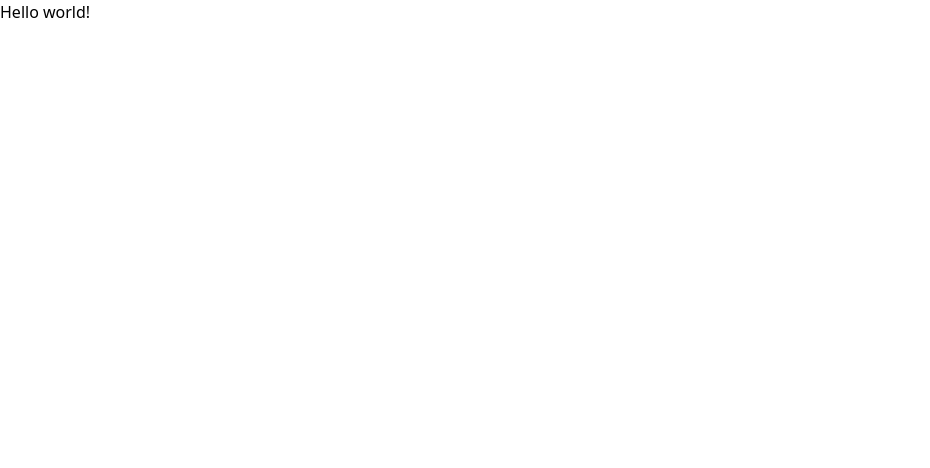
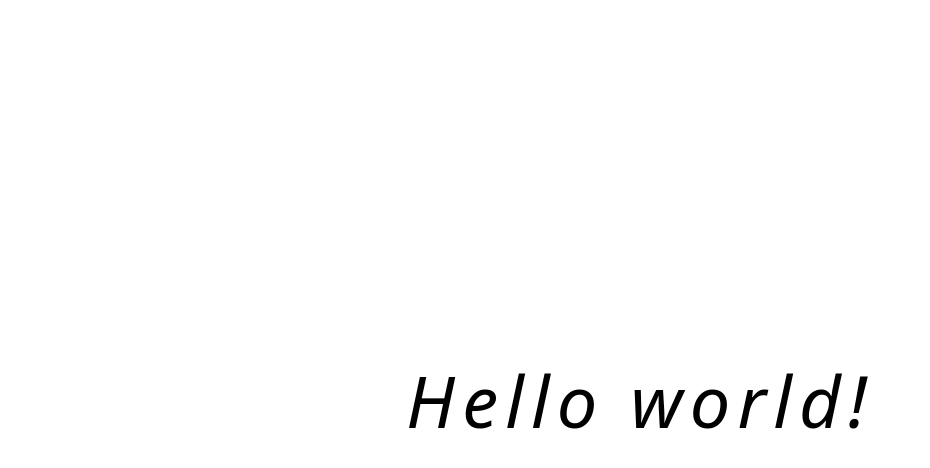
Before and after one commit to aidoskanapyanov/microsoft-todo-clone, a React (Vite) app in the folder client/: page / in a window 1280 px wide. Shown: the top 468 px of the page, without its empty margins (0-930 px from the left). Built offline with nearby package versions, Linux system fonts and the light colour scheme.

Commit message:
Configure paths resolution

```diff
--- a/client/package.json
+++ b/client/package.json
@@ -17,7 +17,8 @@
     "react-dom": "^18.2.0",
     "react-router-dom": "^6.13.0",
     "tailwind-merge": "^1.13.2",
-    "tailwindcss-animate": "^1.0.6"
+    "tailwindcss-animate": "^1.0.6",
+    "vite-tsconfig-paths": "^4.2.0"
   },
   "devDependencies": {
     "@types/react": "^18.0.37",
--- a/client/src/App.tsx
+++ b/client/src/App.tsx
@@ -3,7 +3,9 @@ import { BrowserRouter } from "react-router-dom";
 function App() {
   return (
     <BrowserRouter>
-      <div>Hello world!</div>
+      <div className="h-screen flex justify-center items-center text-7xl italic tracking-widest font-thin">
+        Hello world!
+      </div>
     </BrowserRouter>
   );
 }
--- a/client/src/main.tsx
+++ b/client/src/main.tsx
@@ -1,7 +1,7 @@
 import React from "react";
 import ReactDOM from "react-dom/client";
-import App from "./App.tsx";
 import "./index.css";
+import App from "@/App";
 
 ReactDOM.createRoot(document.getElementById("root") as HTMLElement).render(
   <React.StrictMode>
--- a/client/vite.config.ts
+++ b/client/vite.config.ts
@@ -1,7 +1,8 @@
-import { defineConfig } from 'vite'
-import react from '@vitejs/plugin-react-swc'
+import react from "@vitejs/plugin-react-swc";
+import { defineConfig } from "vite";
+import tsconfigPaths from "vite-tsconfig-paths";
 
 // https://vitejs.dev/config/
 export default defineConfig({
-  plugins: [react()],
-})
+  plugins: [react(), tsconfigPaths()],
+});
```
Also changed, not shown: client/tsconfig.json (+21 -6 lines), 1 other file (tests, documents, lock files or other folders).
